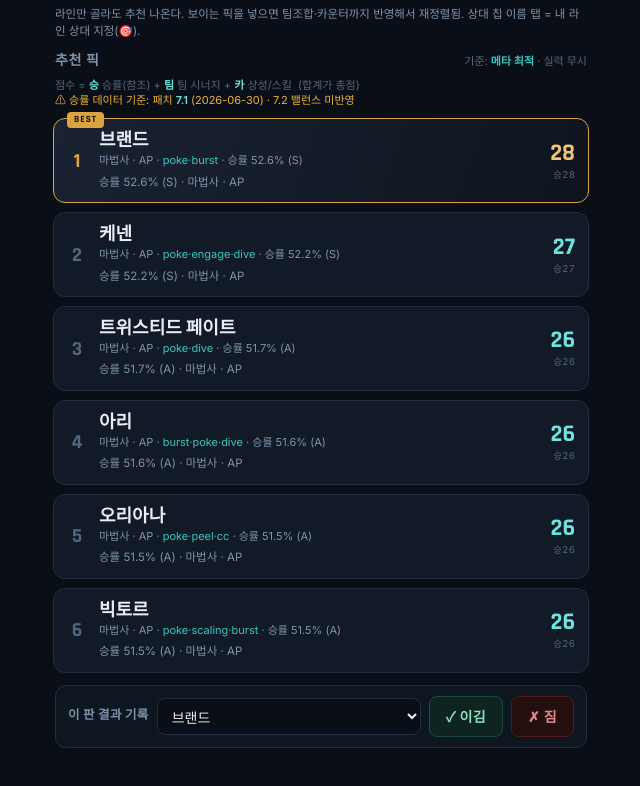
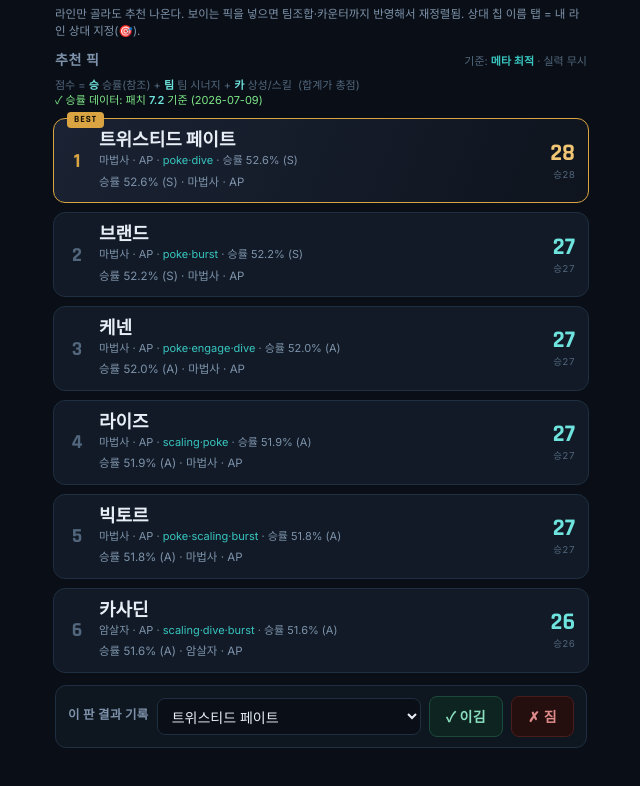
Before and after one commit to g23252a-svg/wr-picker, a plain HTML site: page index.html in a window 1280 px wide. Shown: the part 334-1120 px from the top of the page, without its empty margins (319-959 px from the left). Drawn offline with Linux system fonts and the light colour scheme.

Commit message:
v2.4: 7.2 win-rate data (136 champs, primary-role WR from MFN), stamp→7.2 current

```diff
--- a/index.html
+++ b/index.html
@@ -242,7 +242,7 @@ button{font-family:inherit;cursor:pointer;border:none;background:none;color:inhe
 <div class="top">
   <div>
     <h1>WR <span>챔</span> 셀렉터</h1>
-    <div class="sub">Hextech draft engine · 30s lock · <b style="color:#f0b232">v2.3</b></div>
+    <div class="sub">Hextech draft engine · 30s lock · <b style="color:#f0b232">v2.4</b></div>
   </div>
   <div class="topbtns">
     <button class="gear" onclick="openLog()">📋 전적</button>
@@ -292,7 +292,7 @@ button{font-family:inherit;cursor:pointer;border:none;background:none;color:inhe
   <div class="t">추천 픽</div>
   <div class="mode" id="modeLbl"></div>
 </div>
-<div class="legend">점수 = <b>승</b> 승률(참조) + <b>팀</b> 팀 시너지 + <b>카</b> 상성/스킬 &nbsp;(합계가 총점)<br><span style="color:#f0b232;font-size:11px">⚠ 승률 데이터 기준: 패치 <b>7.1</b> (2026-06-30) · 7.2 밸런스 미반영</span></div>
+<div class="legend">점수 = <b>승</b> 승률(참조) + <b>팀</b> 팀 시너지 + <b>카</b> 상성/스킬 &nbsp;(합계가 총점)<br><span style="color:#7ee787;font-size:11px">✓ 승률 데이터: 패치 <b>7.2</b> 기준 (2026-07-09)</span></div>
 <div id="results"></div>
 
 <div class="logbar" id="logbar">
@@ -553,7 +553,7 @@ const LANEKR={top:'탑',jug:'정글',mid:'미드',adc:'원딜',sup:'서폿'};
 let state={ lane:'mid', ally:[], enemy:[], bans:[], laneMark:null };
 let pool={};   // id -> {comfort:0-100, owned:bool}  comfort 0 = not in pool
 let weights={comfort:80, tier:45, team:100, counter:100, recMode:'meta', wv:2};
-const WR_PATCH='7.1', WR_DATE='2026-06-30'; // 승률 데이터 수집 기준 — 갱신 시 여기만 수정
+const WR_PATCH='7.2', WR_DATE='2026-07-09'; // 승률 데이터 수집 기준 — 갱신 시 여기만 수정
 let matches=[];      // 전적 기록: {t,lane,ally[],enemy[],pick,top,won}
 let lastCands=[];    // 현재 추천 후보 (결과 기록용)
 let famMap={};       // id -> {n,w}  매치 로그 기반 자동 숙련
@@ -667,29 +667,29 @@ function kitOf(c){
  letter 티어 대신 실측 승률(%)을 그대로 점수화한다. 키=영문명, 챔당 '주 라인' 승률.
  Solo=탑 / Jungle=정글 / Mid=미드 / Duo=원딜 / Support=서폿. 부 라인은 오프롤 할인으로 처리. */
 const WINRATE={
- 'Amumu':56.93,'Nunu':55.00,'Rammus':54.66,'Lillia':54.90,'Fiddlesticks':53.03,'Taliyah':51.12,
- 'Brand':52.58,'Smolder':52.14,'Zilean':51.92,'Sion':51.71,'K\'Sante':51.99,'Leona':51.59,
- 'Teemo':52.92,'Warwick':52.43,'Miss Fortune':51.89,'Rell':51.13,'Maokai':51.76,'Vi':51.99,
- 'Viktor':51.45,'Jarvan IV':51.92,'Xayah':51.01,'Singed':51.38,'Shyvana':52.16,'Kayle':51.59,
- 'Garen':51.58,'Ambessa':52.01,'Shen':52.21,'Evelynn':52.42,'Jhin':51.63,'Zyra':51.11,
- 'Ryze':51.31,'Soraka':50.66,'Nami':50.79,'Kennen':52.18,'Diana':51.60,'Ahri':51.65,
- 'Veigar':51.18,'Braum':51.43,'Twisted Fate':51.68,'Kog\'Maw':51.34,'Kassadin':50.89,'Zeri':50.96,
- 'Nautilus':48.03,'Master Yi':50.50,'Dr. Mundo':50.66,'Nidalee':50.22,'Poppy':50.74,'Ashe':50.61,
- 'Galio':50.93,'Blitzcrank':50.59,'Karma':50.63,'Sett':50.82,'Aurelion Sol':50.97,'Morgana':50.24,
- 'Ezreal':50.41,'Pantheon':50.64,'Ornn':50.89,'Milio':50.58,'Hecarim':49.40,'Nocturne':50.72,
- 'Orianna':51.55,'Vayne':50.57,'Senna':49.82,'Aurora':49.88,'Janna':49.98,'Zed':50.52,
- 'Varus':50.22,'Norra':49.91,'Malphite':50.59,'Jayce':49.19,'Rumble':50.52,'Aatrox':49.26,
- 'Kalista':50.52,'Gnar':50.06,'Annie':48.15,'Volibear':49.94,'Lulu':49.81,'Olaf':50.36,
- 'Vex':49.64,'Corki':48.41,'Lissandra':49.86,'Fizz':50.45,'Sivir':50.22,'Nasus':49.93,
- 'Xin Zhao':50.33,'Vel\'Koz':49.02,'Lux':49.81,'Irelia':48.95,'Viego':49.05,'Sona':51.50,
- 'Ziggs':48.85,'Wukong':49.07,'Yone':49.29,'Mordekaiser':49.56,'Alistar':49.45,'Kayn':49.61,
- 'Kindred':50.26,'Tryndamere':49.53,'Pyke':49.05,'Heimerdinger':49.27,'Ekko':49.88,'Urgot':49.60,
- 'Graves':49.33,'Lucian':49.11,'Rengar':48.14,'Talon':49.21,'Rakan':49.15,'Syndra':49.14,
- 'Vladimir':49.52,'Caitlyn':48.90,'Swain':48.26,'Seraphine':50.43,'Renekton':49.31,'Jinx':48.55,
- 'Yasuo':48.14,'Samira':48.25,'Darius':47.87,'Gwen':48.62,'Mel':48.76,'Kai\'Sa':48.39,
- 'Camille':47.42,'Tristana':47.86,'Gragas':49.93,'Riven':47.98,'Kha\'Zix':47.78,'Twitch':48.54,
- 'Thresh':52.36,'Draven':48.26,'Jax':47.85,'Lee Sin':46.98,'Fiora':47.41,'Katarina':46.79,
- 'Yuumi':45.18,'Zoe':46.60,'Akali':45.18,'Skarner':45.02,
+ 'Amumu':57.08,'Nunu':54.85,'Rammus':55.3,'Lillia':54.14,'Fiddlesticks':53.06,'Taliyah':51.22,
+ 'Brand':52.22,'Smolder':52.11,'Zilean':52.01,'Sion':52.2,'K\'Sante':51.29,'Leona':51.49,
+ 'Teemo':52.77,'Warwick':52.17,'Miss Fortune':51.93,'Rell':51.88,'Maokai':51.77,'Vi':51.31,
+ 'Viktor':51.82,'Jarvan IV':51.48,'Xayah':50.97,'Singed':50.87,'Shyvana':52.66,'Kayle':51.16,
+ 'Garen':51.24,'Ambessa':51.8,'Shen':52.21,'Evelynn':51.14,'Jhin':51.36,'Zyra':50.86,
+ 'Ryze':51.94,'Soraka':51.33,'Nami':50.65,'Kennen':51.98,'Diana':51.63,'Ahri':51.53,
+ 'Veigar':50.98,'Braum':52.05,'Twisted Fate':52.59,'Kog\'Maw':51.61,'Kassadin':51.64,'Zeri':50.92,
+ 'Nautilus':48.56,'Master Yi':50.96,'Dr. Mundo':50.75,'Nidalee':51.48,'Poppy':51.28,'Ashe':50.51,
+ 'Galio':51.22,'Blitzcrank':49.95,'Karma':50.37,'Sett':51.0,'Aurelion Sol':50.94,'Morgana':49.86,
+ 'Ezreal':50.46,'Pantheon':50.38,'Ornn':50.05,'Milio':50.72,'Hecarim':50.87,'Nocturne':50.93,
+ 'Orianna':50.32,'Vayne':50.25,'Senna':50.22,'Aurora':49.93,'Janna':50.62,'Zed':50.12,
+ 'Varus':50.37,'Norra':50.09,'Malphite':51.23,'Jayce':50.03,'Rumble':50.94,'Aatrox':49.01,
+ 'Kalista':50.35,'Gnar':49.09,'Annie':48.51,'Volibear':50.3,'Lulu':50.08,'Olaf':50.2,
+ 'Vex':49.08,'Corki':49.86,'Lissandra':49.54,'Fizz':50.86,'Sivir':50.01,'Nasus':49.61,
+ 'Xin Zhao':50.12,'Vel\'Koz':48.62,'Lux':49.6,'Irelia':49.08,'Viego':48.72,'Sona':51.74,
+ 'Ziggs':49.38,'Wukong':49.92,'Yone':49.96,'Mordekaiser':49.5,'Alistar':48.91,'Kayn':49.57,
+ 'Kindred':48.5,'Tryndamere':49.14,'Pyke':47.3,'Heimerdinger':48.65,'Ekko':48.06,'Urgot':49.97,
+ 'Graves':49.36,'Lucian':49.0,'Rengar':48.87,'Talon':49.22,'Rakan':49.23,'Syndra':48.84,
+ 'Vladimir':49.57,'Caitlyn':49.02,'Swain':48.27,'Seraphine':50.64,'Renekton':49.2,'Jinx':48.45,
+ 'Yasuo':48.1,'Samira':48.81,'Darius':48.34,'Gwen':48.77,'Mel':48.74,'Kai\'Sa':48.59,
+ 'Camille':48.73,'Tristana':48.39,'Gragas':49.42,'Riven':47.24,'Kha\'Zix':47.51,'Twitch':47.9,
+ 'Thresh':52.04,'Draven':48.42,'Jax':47.42,'Lee Sin':47.01,'Fiora':46.74,'Katarina':46.69,
+ 'Yuumi':45.84,'Zoe':46.39,'Akali':45.49,'Skarner':46.89
 };
 const DEFAULT_WR=49.5; // 데이터 없는 챔(아크샨/바드/닐라/유나라/초가스 등)
 // 주 라인 (승률 데이터의 역할 기준). 라이너 매치업 오인 방지용(예: 요네=탑).
```
